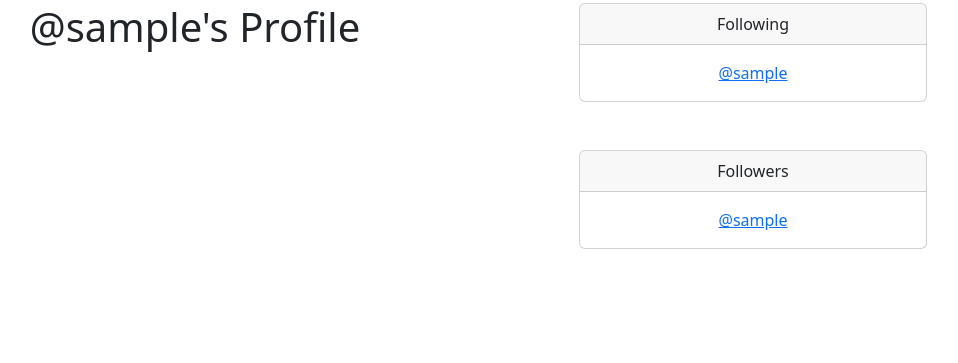
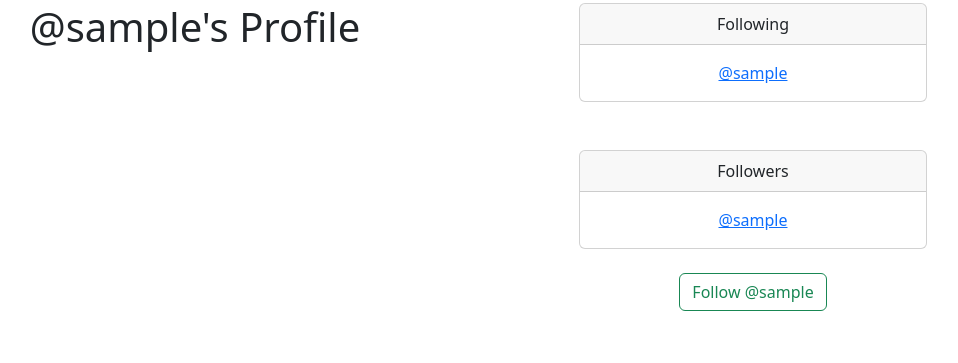
Before and after one commit to chriseborowski/witter, a Django app: page /profile/1 in a window 1280 px wide. Shown: the part 77-440 px from the top of the page, without its empty margins (259-1217 px from the left). Run offline with Django 5.2, Linux system fonts and the light colour scheme; the visitor is signed in with stand-in values (Sample User, id 1); data comes from the database, SQL or seed files in the repository.

Commit message:
Add Follow/Unfollow button

```diff
--- a/social/witter/templates/profile.html
+++ b/social/witter/templates/profile.html
@@ -43,6 +43,20 @@
         </p>
       </div>
   </div>
+  <br>
+
+  <form action="" method="post">
+
+    {% csrf_token %}
+
+    {% if profile in user.profile.follows.all %}
+      <button class="btn btn-outline-danger" name="follow" value="unfollow" type="submit">Unfollow @{{ profile.user.username|lower }}</button>
+    {% else %}
+      <button class="btn btn-outline-success" name="follow" value="follow" type="submit">Follow @{{ profile.user.username|lower }}</button>
+
+    {% endif %}
+
+  </form>
 
       </div>
     </div>
```
